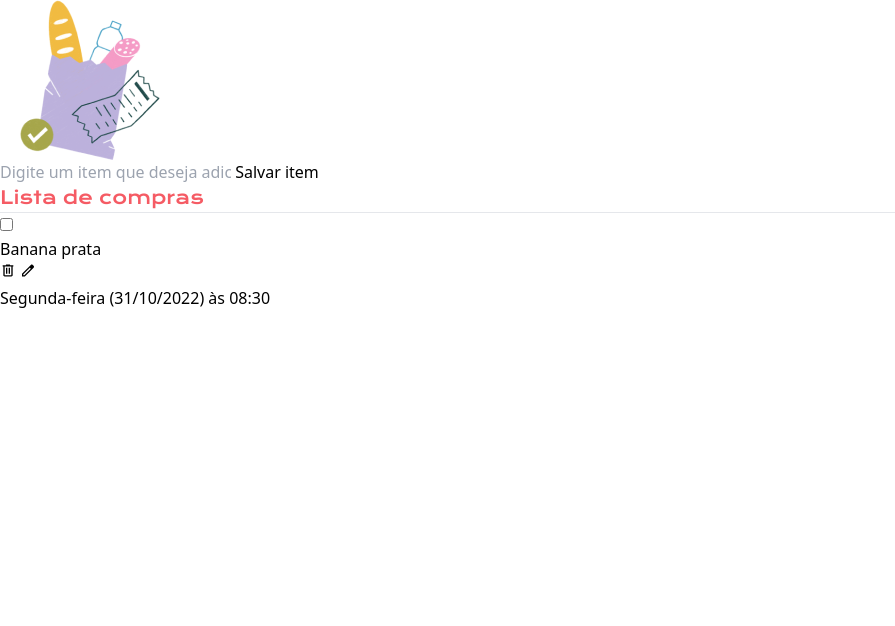
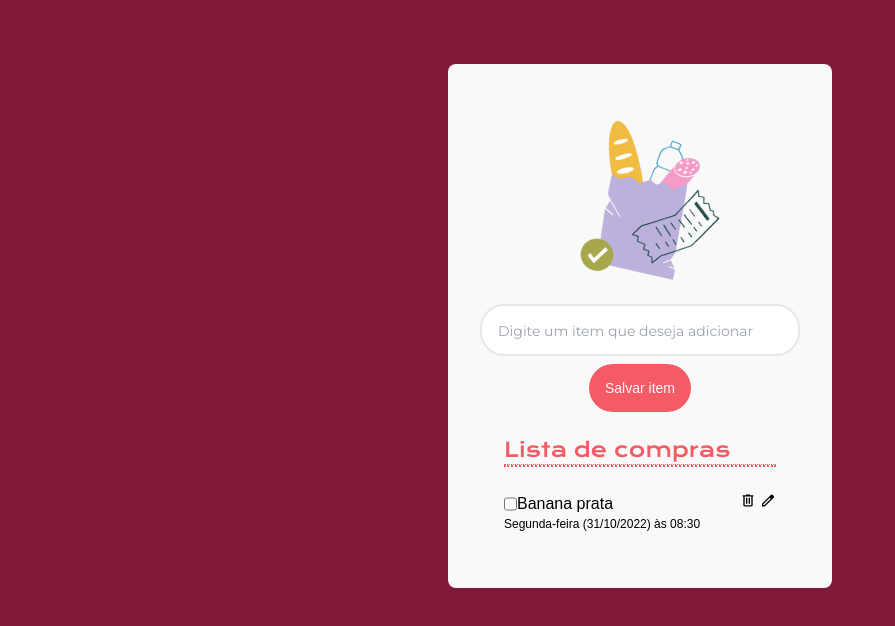
Before and after one commit to GGhiaroni/shopping-list-javascript, a website: page index.html in a window 1280 px wide. Shown: the whole page, without its empty margins (0-895 px from the left). Drawn offline with nearby package versions, Linux system fonts and the light colour scheme; files that its build step writes are made by us from their sources; files whose address does not match are found by name; a web font is replaced by a local one.

Commit message:
finalizacao de estilos da lista de compras

```diff
--- a/index.html
+++ b/index.html
@@ -12,29 +12,29 @@
     <link rel="stylesheet" href="/dist/styles.css" />
 </head>
 
-<body>
-    <main>
+<body class="h-screen flex flex-col items-center bg-corBackgroundDois">
+    <main class="flex mt-16 gap-6 flex-col w-96 items-center bg-neutro rounded-lg p-14">
         <img src="/img//bag.png" alt="sacola de compras">
-        <form>
-            <input type="text" placeholder="Digite um item que deseja adicionar">
-            <button>Salvar item</button>
+        <form class="flex flex-col items-center gap-2">
+            <input type="text" placeholder="Digite um item que deseja adicionar" class="block py-3 px-4 rounded-3xl border-2 border-solid w-80 placeholder:font-montserrat placeholder:text-sm">
+            <button class="text-center py-3 px-4 rounded-3xl bg-primaria text-neutro font-fonteTexto text-sm leading-6">Salvar item</button>
         </form>
-        <h2 class="text-primaria font-fonteTitulo text-lg">Lista de compras</h2>
-        <hr>
 
-        <ul>
+        <ul class="list-none w-full">
+            <h2 class="text-primaria font-fonteTitulo text-xl text-left">Lista de compras</h2>
+            <hr class="w-full mb-6 border-b-2 border-dotted border-primaria"/>
             <li>
-                <div>
-                    <div>
+                <div class="flex items-center justify-between">
+                    <div class="flex">
                         <input type="checkbox">
-                        <p>Banana prata</p>
+                        <p class="font-fonteTexto text-base font-normal leading-6 text-left">Banana prata</p>
                     </div>
                     <div>
                         <button><img src="/img/delete.svg" alt="botão para deletar"></button>
                         <button><img src="/img/edit.svg" alt="botão para editar"></button>
                     </div>
                 </div>
-                <p>Segunda-feira (31/10/2022) às 08:30</p>
+                <p class="font-fonteTexto leading-4 text-xs">Segunda-feira (31/10/2022) às 08:30</p>
             </li>
         </ul>
     </main>
--- a/styles.css
+++ b/styles.css
@@ -13,7 +13,12 @@
     --cor-secundaria: #C2373F;
     --neutro: #F9F9F9;
     --preto: #131730;
+    --cor-background: #f7aab2;
+    --cor-background-dois: #811a39;
     --fonte-titulo: "Krona One", sans-serif;
     --fonte-texto: 'Numans', sans-serif;
-    --degrade-azul: linear-gradient(180deg, #000000 0%, #26327F 100%);
 }
+
+body {
+    background-color: var(--degrade-azul);
+}
--- a/tailwind.config.js
+++ b/tailwind.config.js
@@ -1,5 +1,5 @@
 module.exports = {
-  content: ["./*.{html,js}"], // Define o caminho dos arquivos que utilizam Tailwind
+  content: ["./*.{html,js}"],
   theme: {
     extend: {
       colors: {
@@ -7,11 +7,13 @@ module.exports = {
         secundaria: "var(--cor-secundaria)",
         neutro: "var(--neutro)",
         preto: "var(--preto)",
-        degradeAzul: "var(--degrade-azul)"
+        corBackground: "var(--cor-background)",
+        corBackgroundDois: "var(--cor-background-dois)"
       },
       fontFamily: {
         fonteTitulo: "var(--fonte-titulo)",
-        fonteTexto: "var(--fonte-texto)"
+        fonteTexto: "var(--fonte-texto)",
+        montserrat: ['Montserrat', 'sans-serif'],
       }
     },
   },
```
